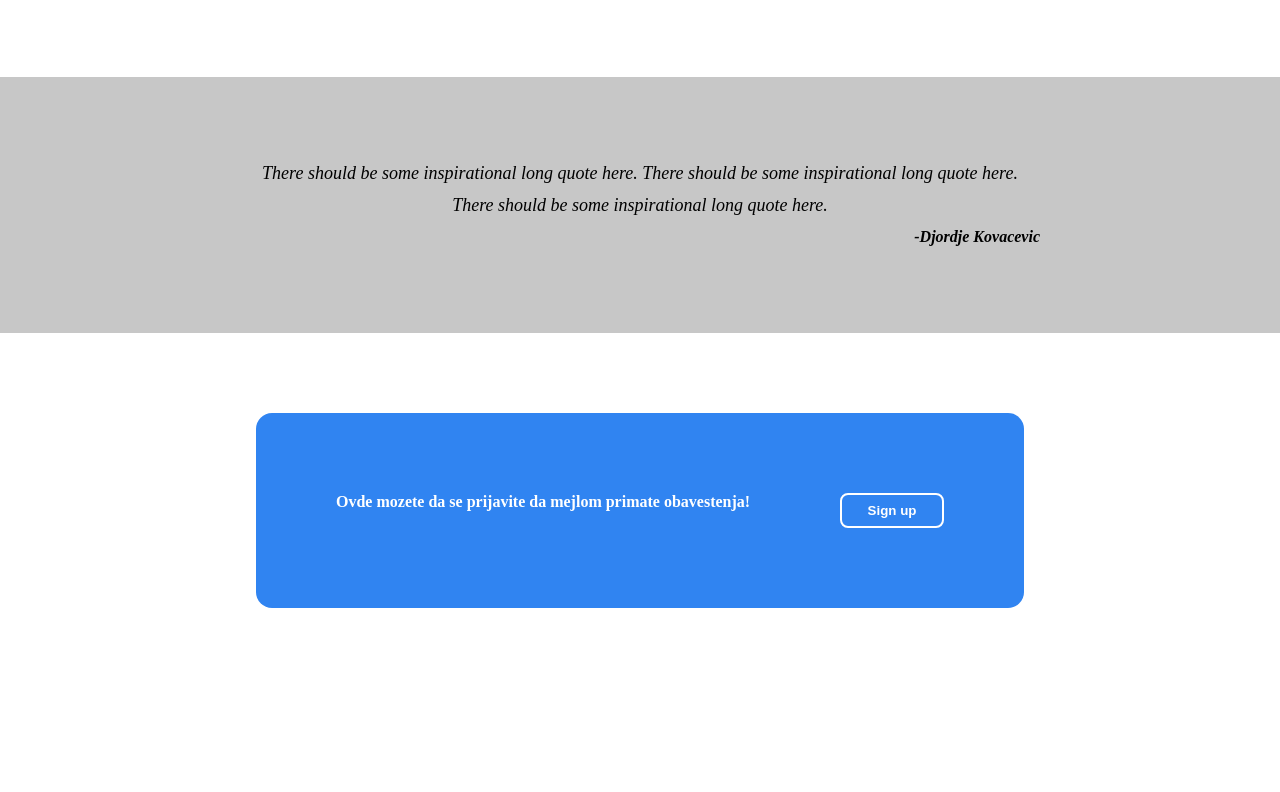
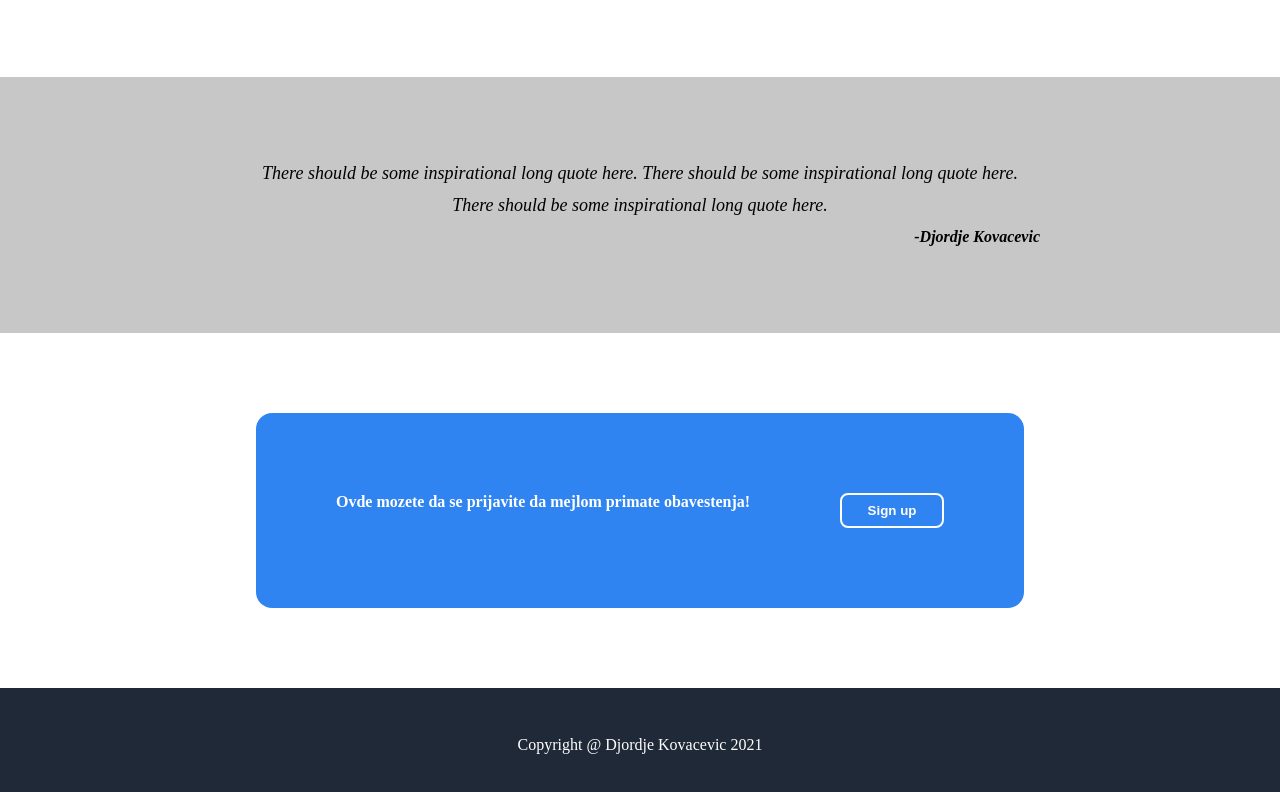
Before and after one commit to KDjole/Landing-Page, a plain HTML site: page index.html in a window 1280 px wide. Shown: the part 766-1558 px from the top of the page. Before the commit the page ends 1454 px from the top, so only its background shows below. Drawn offline with Linux system fonts and the light colour scheme.

Commit message:
Footer done

```diff
--- a/index.html
+++ b/index.html
@@ -91,7 +91,7 @@
 
 
     <footer>
-
+        <div> Copyright @ Djordje Kovacevic 2021</div>
     </footer>
 </body>
 </html>
--- a/style.css
+++ b/style.css
@@ -171,3 +171,30 @@ a, a:hover, a:visited{
 /* BODY */
 /* BODY */
 /* BODY */
+
+
+
+/* FOOTER */
+/* FOOTER */
+/* FOOTER */
+
+
+
+footer{
+    background-color: #1f2937;
+    position: relative;
+    width: 100%;
+    height: auto;
+    padding:3rem;
+}
+
+footer>div{
+    color:rgb(255, 255, 255);
+    text-align: center;
+}
+
+
+
+/* FOOTER */
+/* FOOTER */
+/* FOOTER */
```
